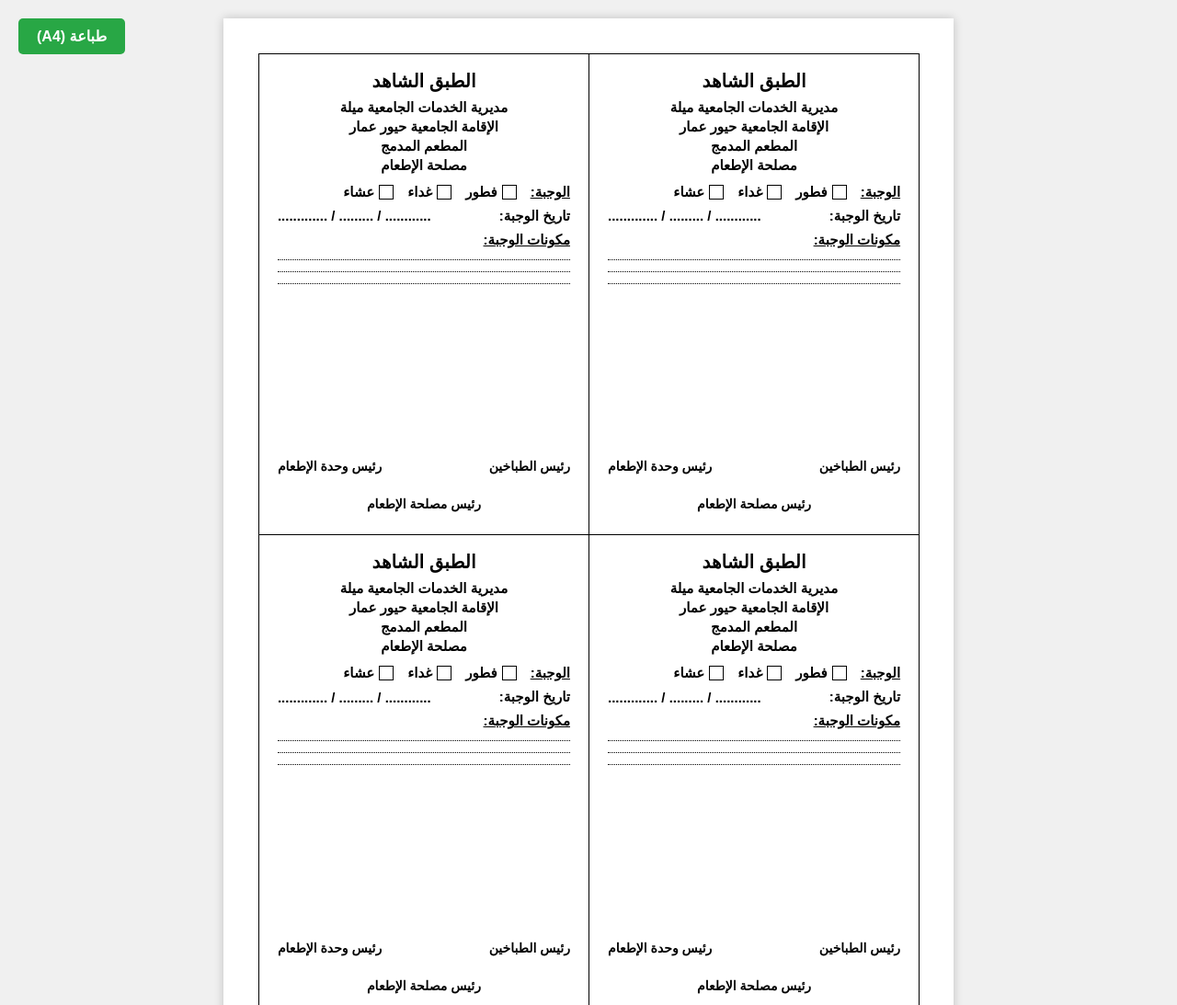
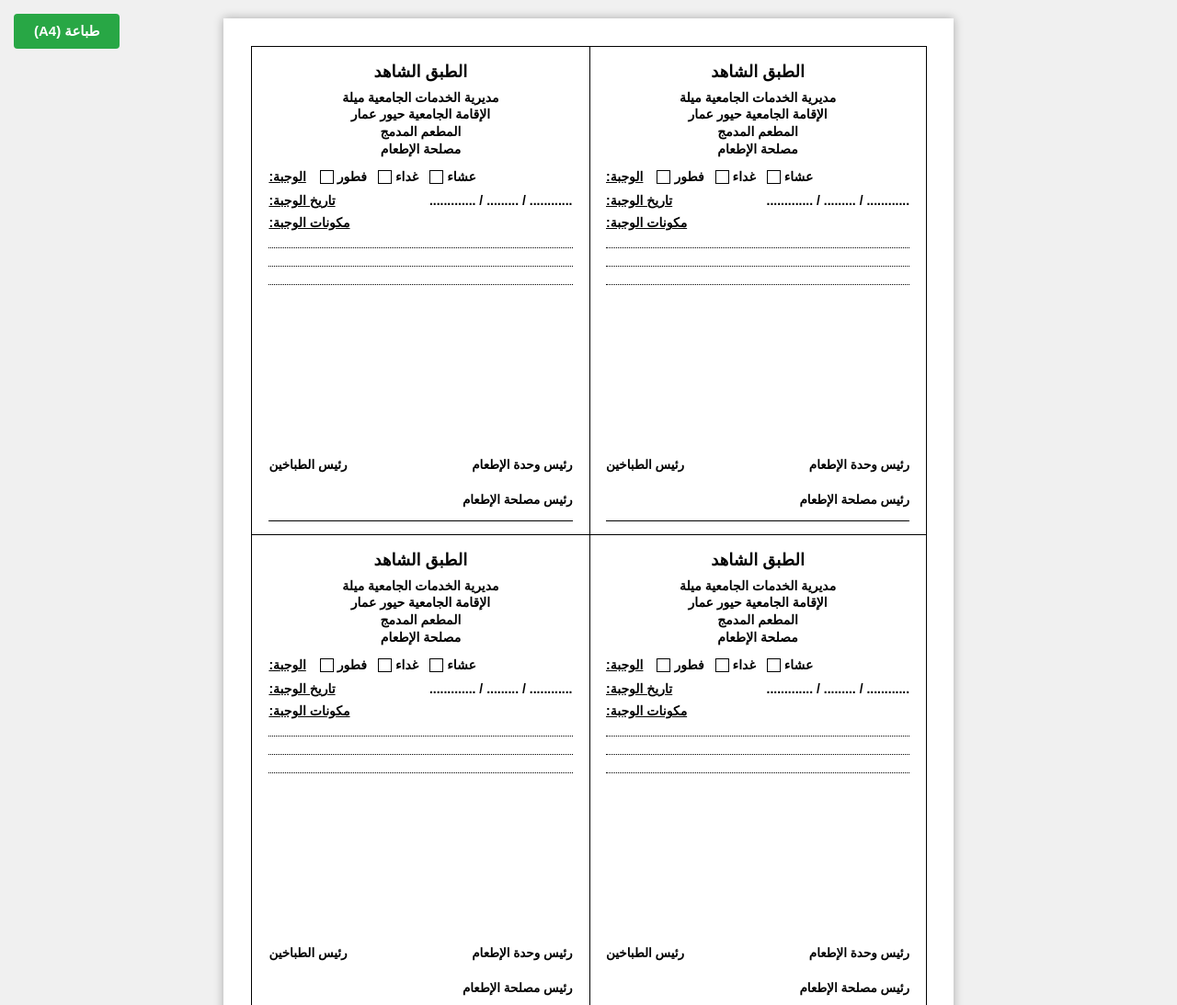
Before and after one commit to kassioslezar/Plat-t-moin, a plain HTML site: page index.html in a window 1280 px wide. Shown: the top 1093 px of the page at 92% size. Drawn offline with Linux system fonts and the light colour scheme.

Commit message:
Enhance layout and styling for meal cards

```diff
--- a/index.html
+++ b/index.html
@@ -2,13 +2,14 @@
 <html lang="ar" dir="rtl">
 <head>
     <meta charset="UTF-8">
-    <title>الطبق الشاهد - 4 بطاقات A4</title>
+    <meta name="viewport" content="width=device-width, initial-scale=1.0">
+    <title>الطبق الشاهد</title>
     <style>
         * {
             box-sizing: border-box;
             margin: 0;
             padding: 0;
-            font-family: Arial, sans-serif;
+            font-family: Arial, "Helvetica Neue", Helvetica, sans-serif;
         }
 
         body {
@@ -20,114 +21,125 @@
             padding: 20px;
         }
 
-        /* ورقة A4 بالأبعاد الدقيقة */
+        /* صفحة A4 مقسمة لـ 4 بطاقات متلاصقة 100% */
         .a4-page {
             width: 210mm;
             height: 297mm;
             background: white;
-            padding: 10mm;
+            padding: 8mm;
             display: grid;
             grid-template-columns: 1fr 1fr;
             grid-template-rows: 1fr 1fr;
-            gap: 0; /* مسافة صفر بين البطاقات */
-            box-shadow: 0 0 10px rgba(0,0,0,0.2);
+            gap: 0;
+            box-shadow: 0 0 10px rgba(0,0,0,0.3);
         }
 
-        /* البطاقات متلاصقة تماماً عبر جدول الشبكة */
+        /* كل بطاقة داخل محيط مربع أسود */
         .card {
-            border: 1px solid #000;
-            padding: 15px 20px;
+            border: 1.5px solid #000;
+            padding: 15px 18px;
             display: flex;
             flex-direction: column;
             justify-content: space-between;
-            margin-right: -1px;
-            margin-bottom: -1px;
+            margin-right: -1.5px;
+            margin-bottom: -1.5px;
+            background: #fff;
         }
 
-        /* قسم الرأس والعناوين */
+        /* الجزء العلوي: الهيدر */
         .header {
             text-align: center;
-            line-height: 1.4;
-            margin-bottom: 10px;
+            margin-bottom: 12px;
+            line-height: 1.35;
         }
 
-        .header .title {
-            font-size: 20px;
+        .header h2 {
+            font-size: 18px;
             font-weight: bold;
-            margin-bottom: 4px;
+            margin-bottom: 6px;
         }
 
-        .header .subtitle {
-            font-size: 15px;
+        .header p {
+            font-size: 14px;
+            font-weight: bold;
+            color: #000;
+        }
+
+        /* سطر الوجبة والمربعات */
+        .meal-row {
+            display: flex;
+            justify-content: flex-end;
+            align-items: center;
+            gap: 15px;
+            margin-bottom: 10px;
+            font-size: 14px;
             font-weight: bold;
         }
 
-        /* قسم الوجبة والمربعات */
-        .section-row {
+        .meal-options {
             display: flex;
-            align-items: center;
-            margin-bottom: 8px;
-            font-size: 15px;
-            font-weight: bold;
-        }
-
-        .meal-title {
-            text-decoration: underline;
-            margin-left: 15px;
-        }
-
-        .checkboxes {
-            display: flex;
-            gap: 15px;
+            gap: 12px;
             align-items: center;
         }
 
-        .checkbox-item {
+        .opt-item {
             display: flex;
             align-items: center;
-            gap: 5px;
+            gap: 4px;
         }
 
         .box {
-            width: 16px;
-            height: 16px;
+            width: 15px;
+            height: 15px;
             border: 1.5px solid #000;
             display: inline-block;
         }
 
-        /* التواريخ والمكونات */
-        .date-row {
+        .underline-label {
+            text-decoration: underline;
+        }
+
+        /* تاريخ الوجبة ومكونات الوجبة */
+        .info-row {
             display: flex;
             justify-content: space-between;
             align-items: center;
             margin-bottom: 8px;
-            font-size: 15px;
-            font-weight: bold;
-        }
-
-        .dotted-line {
-            border-bottom: 1px dotted #000;
-            flex-grow: 1;
-            margin-top: 12px;
-            margin-bottom: 6px;
-        }
-
-        /* قسم التوقيعات المطابق للصورة */
-        .signatures {
-            margin-top: 15px;
             font-size: 14px;
             font-weight: bold;
         }
 
-        .sig-top {
+        .dots-line {
+            border-bottom: 1px dotted #000;
+            margin: 8px 0;
+            height: 12px;
+            width: 100%;
+        }
+
+        /* التوقيعات المطابقة للوورد */
+        .signatures-container {
+            margin-top: 15px;
+            font-size: 13.5px;
+            font-weight: bold;
+        }
+
+        .sig-row-top {
             display: flex;
             justify-content: space-between;
-            margin-bottom: 25px;
+            align-items: center;
+            margin-bottom: 22px;
         }
 
-        .sig-bottom {
-            text-align: center;
-            margin-bottom: 10px;
+        .sig-row-bottom {
+            display: flex;
+            justify-content: flex-start;
+            margin-bottom: 15px;
+        }
+
+        .bottom-border-line {
+            border-bottom: 1.5px solid #000;
+            width: 100%;
+            margin-top: 5px;
         }
 
         /* إعدادات الطباعة A4 */
@@ -144,7 +156,7 @@
                 box-shadow: none;
                 width: 210mm;
                 height: 297mm;
-                padding: 8mm;
+                padding: 5mm;
             }
             .print-btn {
                 display: none;
@@ -153,16 +165,17 @@
 
         .print-btn {
             position: fixed;
-            top: 20px;
-            left: 20px;
-            padding: 10px 20px;
+            top: 15px;
+            left: 15px;
+            padding: 10px 22px;
             background-color: #28a745;
             color: white;
             border: none;
-            border-radius: 5px;
+            border-radius: 4px;
             cursor: pointer;
-            font-size: 16px;
+            font-size: 15px;
             font-weight: bold;
+            z-index: 1000;
         }
     </style>
 </head>
@@ -175,43 +188,47 @@
         <div class="card">
             <div>
                 <div class="header">
-                    <div class="title">الطبق الشاهد</div>
-                    <div class="subtitle">مديرية الخدمات الجامعية ميلة</div>
-                    <div class="subtitle">الإقامة الجامعية حيور عمار</div>
-                    <div class="subtitle">المطعم المدمج</div>
-                    <div class="subtitle">مصلحة الإطعام</div>
+                    <h2>الطبق الشاهد</h2>
+                    <p>مديرية الخدمات الجامعية ميلة</p>
+                    <p>الإقامة الجامعية حيور عمار</p>
+                    <p>المطعم المدمج</p>
+                    <p>مصلحة الإطعام</p>
                 </div>
 
-                <div class="section-row">
-                    <span class="meal-title">الوجبة:</span>
-                    <div class="checkboxes">
-                        <div class="checkbox-item"><span class="box"></span> فطور</div>
-                        <div class="checkbox-item"><span class="box"></span> غداء</div>
-                        <div class="checkbox-item"><span class="box"></span> عشاء</div>
+                <div class="meal-row">
+                    <div class="meal-options">
+                        <div class="opt-item">عشاء <span class="box"></span></div>
+                        <div class="opt-item">غداء <span class="box"></span></div>
+                        <div class="opt-item">فطور <span class="box"></span></div>
+                    </div>
+                    <span class="underline-label">الوجبة:</span>
+                </div>
+
+                <div class="info-row">
+                    <span>............ / ......... / .............</span>
+                    <span class="underline-label">تاريخ الوجبة:</span>
+                </div>
+
+                <div class="info-row" style="justify-content: flex-end; margin-bottom: 2px;">
+                    <span class="underline-label">مكونات الوجبة:</span>
+                </div>
+
+                <div class="dots-line"></div>
+                <div class="dots-line"></div>
+                <div class="dots-line"></div>
+            </div>
+
+            <div>
+                <div class="signatures-container">
+                    <div class="sig-row-top">
+                        <span>رئيس وحدة الإطعام</span>
+                        <span>رئيس الطباخين</span>
+                    </div>
+                    <div class="sig-row-bottom">
+                        <span>رئيس مصلحة الإطعام</span>
                     </div>
                 </div>
-
-                <div class="date-row">
-                    <span>تاريخ الوجبة:</span>
-                    <span>............ / ......... / .............</span>
-                </div>
-
-                <div class="section-row" style="margin-bottom: 0;">
-                    <span style="text-decoration: underline;">مكونات الوجبة:</span>
-                </div>
-                <div class="dotted-line"></div>
-                <div class="dotted-line"></div>
-                <div class="dotted-line"></div>
-            </div>
-
-            <div class="signatures">
-                <div class="sig-top">
-                    <span>رئيس الطباخين</span>
-                    <span>رئيس وحدة الإطعام</span>
-                </div>
-                <div class="sig-bottom">
-                    <span>رئيس مصلحة الإطعام</span>
-                </div>
+                <div class="bottom-border-line"></div>
             </div>
         </div>
 
@@ -219,43 +236,47 @@
         <div class="card">
             <div>
                 <div class="header">
-                    <div class="title">الطبق الشاهد</div>
-                    <div class="subtitle">مديرية الخدمات الجامعية ميلة</div>
-                    <div class="subtitle">الإقامة الجامعية حيور عمار</div>
-                    <div class="subtitle">المطعم المدمج</div>
-                    <div class="subtitle">مصلحة الإطعام</div>
+                    <h2>الطبق الشاهد</h2>
+                    <p>مديرية الخدمات الجامعية ميلة</p>
+                    <p>الإقامة الجامعية حيور عمار</p>
+                    <p>المطعم المدمج</p>
+                    <p>مصلحة الإطعام</p>
                 </div>
 
-                <div class="section-row">
-                    <span class="meal-title">الوجبة:</span>
-                    <div class="checkboxes">
-                        <div class="checkbox-item"><span class="box"></span> فطور</div>
-                        <div class="checkbox-item"><span class="box"></span> غداء</div>
-                        <div class="checkbox-item"><span class="box"></span> عشاء</div>
+                <div class="meal-row">
+                    <div class="meal-options">
+                        <div class="opt-item">عشاء <span class="box"></span></div>
+                        <div class="opt-item">غداء <span class="box"></span></div>
+                        <div class="opt-item">فطور <span class="box"></span></div>
+                    </div>
+                    <span class="underline-label">الوجبة:</span>
+                </div>
+
+                <div class="info-row">
+                    <span>............ / ......... / .............</span>
+                    <span class="underline-label">تاريخ الوجبة:</span>
+                </div>
+
+                <div class="info-row" style="justify-content: flex-end; margin-bottom: 2px;">
+                    <span class="underline-label">مكونات الوجبة:</span>
+                </div>
+
+                <div class="dots-line"></div>
+                <div class="dots-line"></div>
+                <div class="dots-line"></div>
+            </div>
+
+            <div>
+                <div class="signatures-container">
+                    <div class="sig-row-top">
+                        <span>رئيس وحدة الإطعام</span>
+                        <span>رئيس الطباخين</span>
+                    </div>
+                    <div class="sig-row-bottom">
+                        <span>رئيس مصلحة الإطعام</span>
                     </div>
                 </div>
-
-                <div class="date-row">
-                    <span>تاريخ الوجبة:</span>
-                    <span>............ / ......... / .............</span>
-                </div>
-
-                <div class="section-row" style="margin-bottom: 0;">
-                    <span style="text-decoration: underline;">مكونات الوجبة:</span>
-                </div>
-                <div class="dotted-line"></div>
-                <div class="dotted-line"></div>
-                <div class="dotted-line"></div>
-            </div>
-
-            <div class="signatures">
-                <div class="sig-top">
-                    <span>رئيس الطباخين</span>
-                    <span>رئيس وحدة الإطعام</span>
-                </div>
-                <div class="sig-bottom">
-                    <span>رئيس مصلحة الإطعام</span>
-                </div>
+                <div class="bottom-border-line"></div>
             </div>
         </div>
 
@@ -263,43 +284,47 @@
         <div class="card">
             <div>
                 <div class="header">
-                    <div class="title">الطبق الشاهد</div>
-                    <div class="subtitle">مديرية الخدمات الجامعية ميلة</div>
-                    <div class="subtitle">الإقامة الجامعية حيور عمار</div>
-                    <div class="subtitle">المطعم المدمج</div>
-                    <div class="subtitle">مصلحة الإطعام</div>
+                    <h2>الطبق الشاهد</h2>
+                    <p>مديرية الخدمات الجامعية ميلة</p>
+                    <p>الإقامة الجامعية حيور عمار</p>
+                    <p>المطعم المدمج</p>
+                    <p>مصلحة الإطعام</p>
                 </div>
 
-                <div class="section-row">
-                    <span class="meal-title">الوجبة:</span>
-                    <div class="checkboxes">
-                        <div class="checkbox-item"><span class="box"></span> فطور</div>
-                        <div class="checkbox-item"><span class="box"></span> غداء</div>
-                        <div class="checkbox-item"><span class="box"></span> عشاء</div>
+                <div class="meal-row">
+                    <div class="meal-options">
+                        <div class="opt-item">عشاء <span class="box"></span></div>
+                        <div class="opt-item">غداء <span class="box"></span></div>
+                        <div class="opt-item">فطور <span class="box"></span></div>
+                    </div>
+                    <span class="underline-label">الوجبة:</span>
+                </div>
+
+                <div class="info-row">
+                    <span>............ / ......... / .............</span>
+                    <span class="underline-label">تاريخ الوجبة:</span>
+                </div>
+
+                <div class="info-row" style="justify-content: flex-end; margin-bottom: 2px;">
+                    <span class="underline-label">مكونات الوجبة:</span>
+                </div>
+
+                <div class="dots-line"></div>
+                <div class="dots-line"></div>
+                <div class="dots-line"></div>
+            </div>
+
+            <div>
+                <div class="signatures-container">
+                    <div class="sig-row-top">
+                        <span>رئيس وحدة الإطعام</span>
+                        <span>رئيس الطباخين</span>
+                    </div>
+                    <div class="sig-row-bottom">
+                        <span>رئيس مصلحة الإطعام</span>
                     </div>
                 </div>
-
-                <div class="date-row">
-                    <span>تاريخ الوجبة:</span>
-                    <span>............ / ......... / .............</span>
-                </div>
-
-                <div class="section-row" style="margin-bottom: 0;">
-                    <span style="text-decoration: underline;">مكونات الوجبة:</span>
-                </div>
-                <div class="dotted-line"></div>
-                <div class="dotted-line"></div>
-                <div class="dotted-line"></div>
-            </div>
-
-            <div class="signatures">
-                <div class="sig-top">
-                    <span>رئيس الطباخين</span>
-                    <span>رئيس وحدة الإطعام</span>
-                </div>
-                <div class="sig-bottom">
-                    <span>رئيس مصلحة الإطعام</span>
-                </div>
+                <div class="bottom-border-line"></div>
             </div>
         </div>
 
@@ -307,43 +332,47 @@
         <div class="card">
             <div>
                 <div class="header">
-                    <div class="title">الطبق الشاهد</div>
-                    <div class="subtitle">مديرية الخدمات الجامعية ميلة</div>
-                    <div class="subtitle">الإقامة الجامعية حيور عمار</div>
-                    <div class="subtitle">المطعم المدمج</div>
-                    <div class="subtitle">مصلحة الإطعام</div>
+                    <h2>الطبق الشاهد</h2>
+                    <p>مديرية الخدمات الجامعية ميلة</p>
+                    <p>الإقامة الجامعية حيور عمار</p>
+                    <p>المطعم المدمج</p>
+                    <p>مصلحة الإطعام</p>
                 </div>
 
-                <div class="section-row">
-                    <span class="meal-title">الوجبة:</span>
-                    <div class="checkboxes">
-                        <div class="checkbox-item"><span class="box"></span> فطور</div>
-                        <div class="checkbox-item"><span class="box"></span> غداء</div>
-                        <div class="checkbox-item"><span class="box"></span> عشاء</div>
+                <div class="meal-row">
+                    <div class="meal-options">
+                        <div class="opt-item">عشاء <span class="box"></span></div>
+                        <div class="opt-item">غداء <span class="box"></span></div>
+                        <div class="opt-item">فطور <span class="box"></span></div>
+                    </div>
+                    <span class="underline-label">الوجبة:</span>
+                </div>
+
+                <div class="info-row">
+                    <span>............ / ......... / .............</span>
+                    <span class="underline-label">تاريخ الوجبة:</span>
+                </div>
+
+                <div class="info-row" style="justify-content: flex-end; margin-bottom: 2px;">
+                    <span class="underline-label">مكونات الوجبة:</span>
+                </div>
+
+                <div class="dots-line"></div>
+                <div class="dots-line"></div>
+                <div class="dots-line"></div>
+            </div>
+
+            <div>
+                <div class="signatures-container">
+                    <div class="sig-row-top">
+                        <span>رئيس وحدة الإطعام</span>
+                        <span>رئيس الطباخين</span>
+                    </div>
+                    <div class="sig-row-bottom">
+                        <span>رئيس مصلحة الإطعام</span>
                     </div>
                 </div>
-
-                <div class="date-row">
-                    <span>تاريخ الوجبة:</span>
-                    <span>............ / ......... / .............</span>
-                </div>
-
-                <div class="section-row" style="margin-bottom: 0;">
-                    <span style="text-decoration: underline;">مكونات الوجبة:</span>
-                </div>
-                <div class="dotted-line"></div>
-                <div class="dotted-line"></div>
-                <div class="dotted-line"></div>
-            </div>
-
-            <div class="signatures">
-                <div class="sig-top">
-                    <span>رئيس الطباخين</span>
-                    <span>رئيس وحدة الإطعام</span>
-                </div>
-                <div class="sig-bottom">
-                    <span>رئيس مصلحة الإطعام</span>
-                </div>
+                <div class="bottom-border-line"></div>
             </div>
         </div>
 
```
